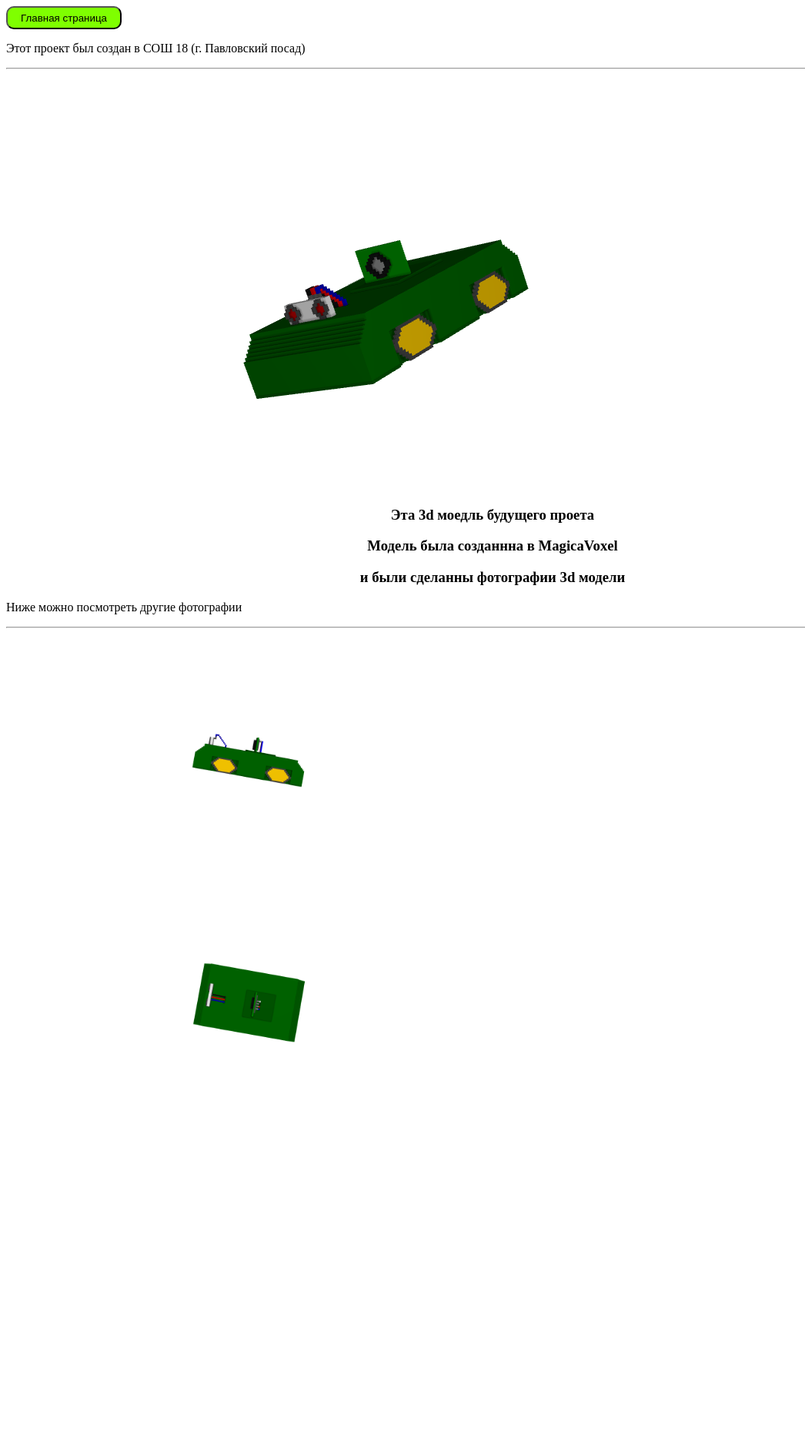
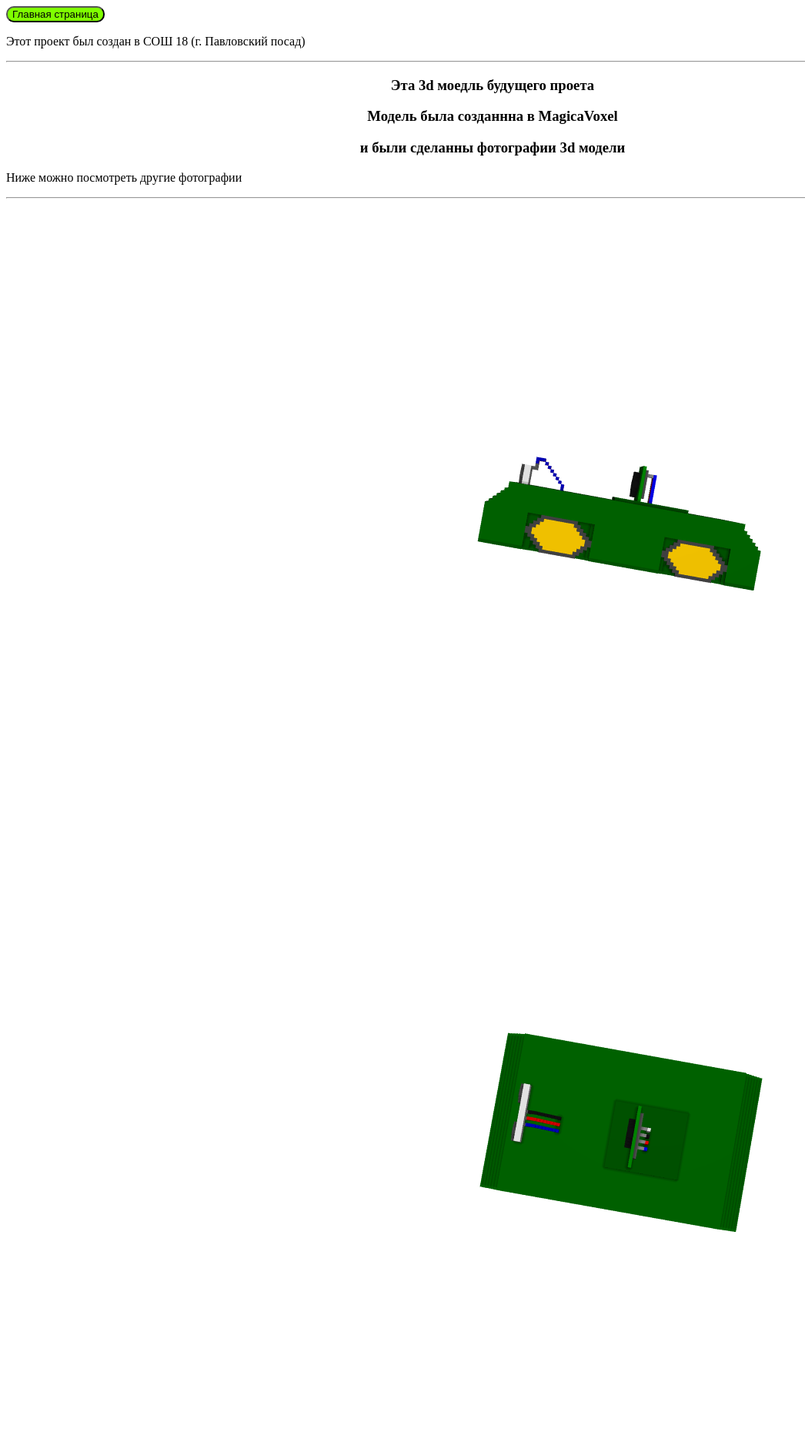
Before and after one commit to dizzzackl/https-dizzzackl.netlify.app, a PHP site: page /proect.html in a window 1280 px wide; the page is wider, and only the part inside the window is pictured. Shown: that part at 77% size, without its empty margins (0-1046 px from the left). Before the commit the page ends 1354 px from the top of that part, so only its background shows below. Run offline with PHP 8.4, Linux system fonts and the light colour scheme.

Commit message:
Add files via upload

```diff
--- a/proect.css
+++ b/proect.css
@@ -1,25 +1,45 @@
 .ttt {
+    width: auto;
+    height: auto;
     border-radius: 10px;
     background-color: chartreuse;
-    width: 150px;
-    height: 30px;
+
+
 
 }
 .ava{
+    position: fixed;
     text-align: center;
+    height: auto;
+    width: auto;
+
 }
 h3{
      text-align:center;
 }
 .two{
     position: static;
-    width: 50%;
+    width: auto;
     height: auto;
 }
 
 .htre{
     position: static;
-    width: 50%;
+    width: auto;
     height: auto;
     text-align:right;
 }
+html{
+    width: auto;
+    height: auto;
+
+        }
+img{
+    position: fixed;
+    width: auto;
+    height: auto;
+}
+body{
+    width: auto;
+    height: auto;
+}
--- a/proect.html
+++ b/proect.html
@@ -19,7 +19,7 @@
 </p>
 <hr>
 
-<img  class="ava"  src="progekt/ava.png">
+<!--<img  class="ava"  src="progekt/ava.png">-->
 <h3>Эта 3d моедль будущего проета </h3>
 <h3>Модель была созданнна в MagicaVoxel </h3>
 <h3>и были сделанны фотографии 3d модели</h3>
```
